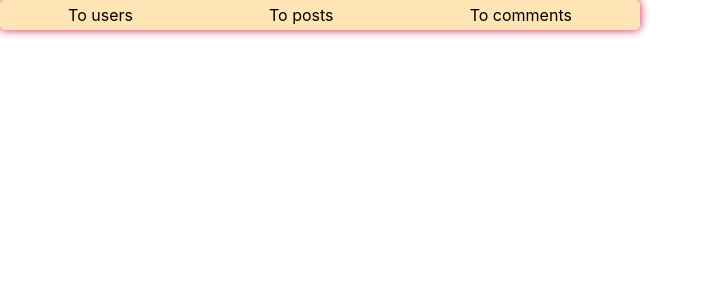
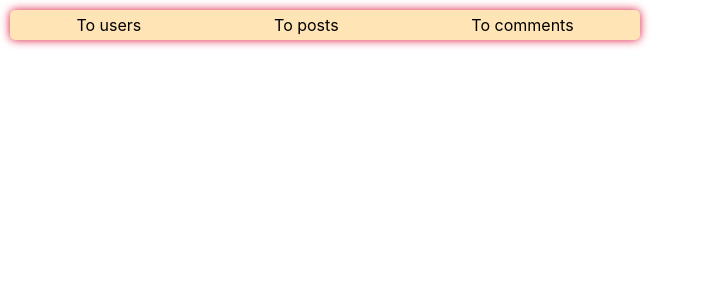
Before and after one commit to shumynvolodymyr/react_lessons, a React (Create React App) app: page / in a window 1280 px wide. Shown: the top 300 px of the page, without its empty margins (0-710 px from the left). Built offline with nearby package versions, Linux system fonts and the light colour scheme.

Commit message:
homework_1

```diff
--- a/src/App.css
+++ b/src/App.css
@@ -3,10 +3,11 @@
  justify-content: space-around;
     align-items: center;
     background: moccasin;
-    width: 640px;
+    width: 630px;
     height: 30px;
     border-radius: 5px;
     box-shadow: 0 0 10px crimson;
+    margin: 10px;
 }
 .link {
     text-decoration: none;
```
